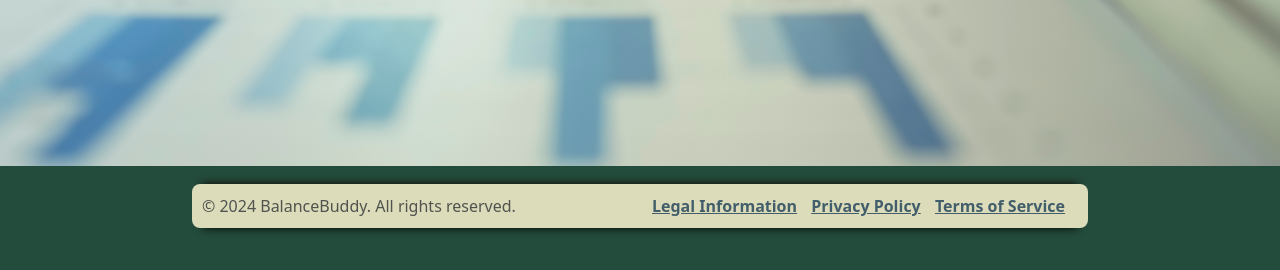
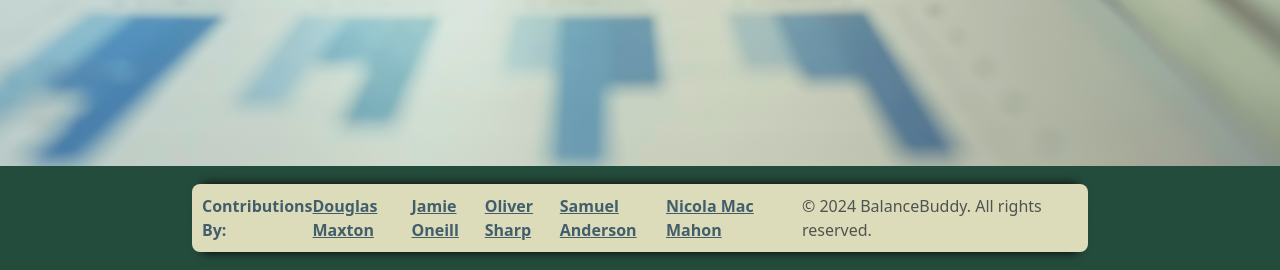
Before and after one commit to douglas86/january-hackathon-team8, a Django app: page /cur_converter/ in a window 1280 px wide. Shown: the part 634-904 px from the top of the page. Before the commit the page ends 867 px from the top, so only its background shows below. Run offline with Django 5.2, Linux system fonts and the light colour scheme; some libraries are stand-ins or nearby versions.

Commit message:
add links to footer

```diff
--- a/templates/base.html
+++ b/templates/base.html
@@ -101,13 +101,17 @@
     <footer class="footer mt-auto py-3 bg-light green-background">
         <div class="footer-container">
             <div class="row">
-                <div class="col-md-6">
+
+                <div class="col-8 d-flex justify-content-between">
+                    <p class="text-grey d-inline p-0 m-0">Contributions By:</p>
+                    <a target="_blank" href="https://github.com/douglas86" class="text-grey">Douglas Maxton</a>
+                    <a target="_blank" href="https://linkedin.com/in/jamie2023" class="text-grey" >Jamie Oneill</a>
+                    <a target="_blank" href="https://www.linkedin.com/in/oliver-sharp-3b4219201" class="text-grey">Oliver Sharp</a>
+                    <a target="_blank" class="text-grey"  href="https://github.com/samuelandersoncodes">Samuel Anderson</a>
+                    <a target="_blank" class="text-grey" href="https://github.com/nikimacm">Nicola Mac Mahon</a>
+                </div>
+                <div class="col-4 d-flex justify-content-end">
                     <span class="text-muted">© 2024 BalanceBuddy. All rights reserved.</span>
-                </div>
-                <div class="col-md-6 text-right">
-                    <a href="#" class="text-grey" style="margin-right:10px;">Legal Information</a>
-                    <a href="#" class="text-grey" style="margin-right:10px;">Privacy Policy</a>
-                    <a href="#" class="text-grey">Terms of Service</a>
                 </div>
             </div>
         </div>
```
